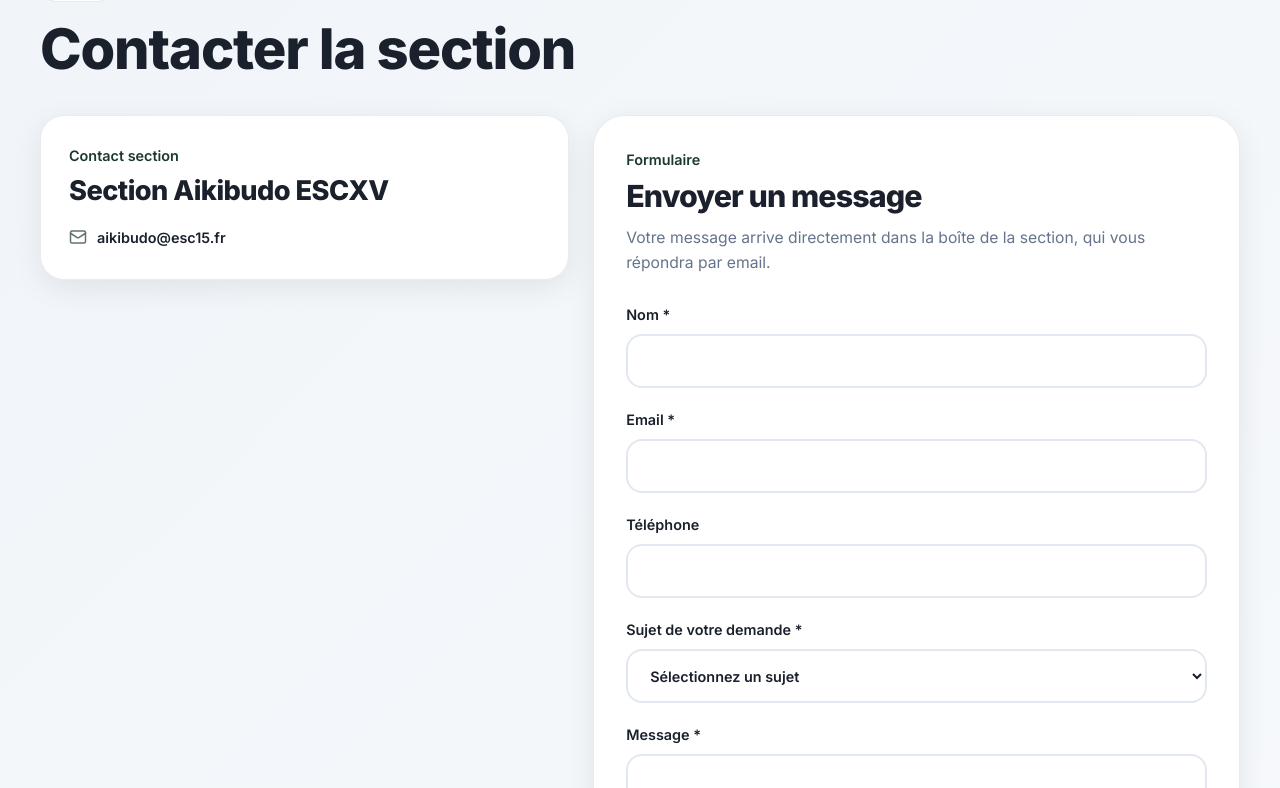
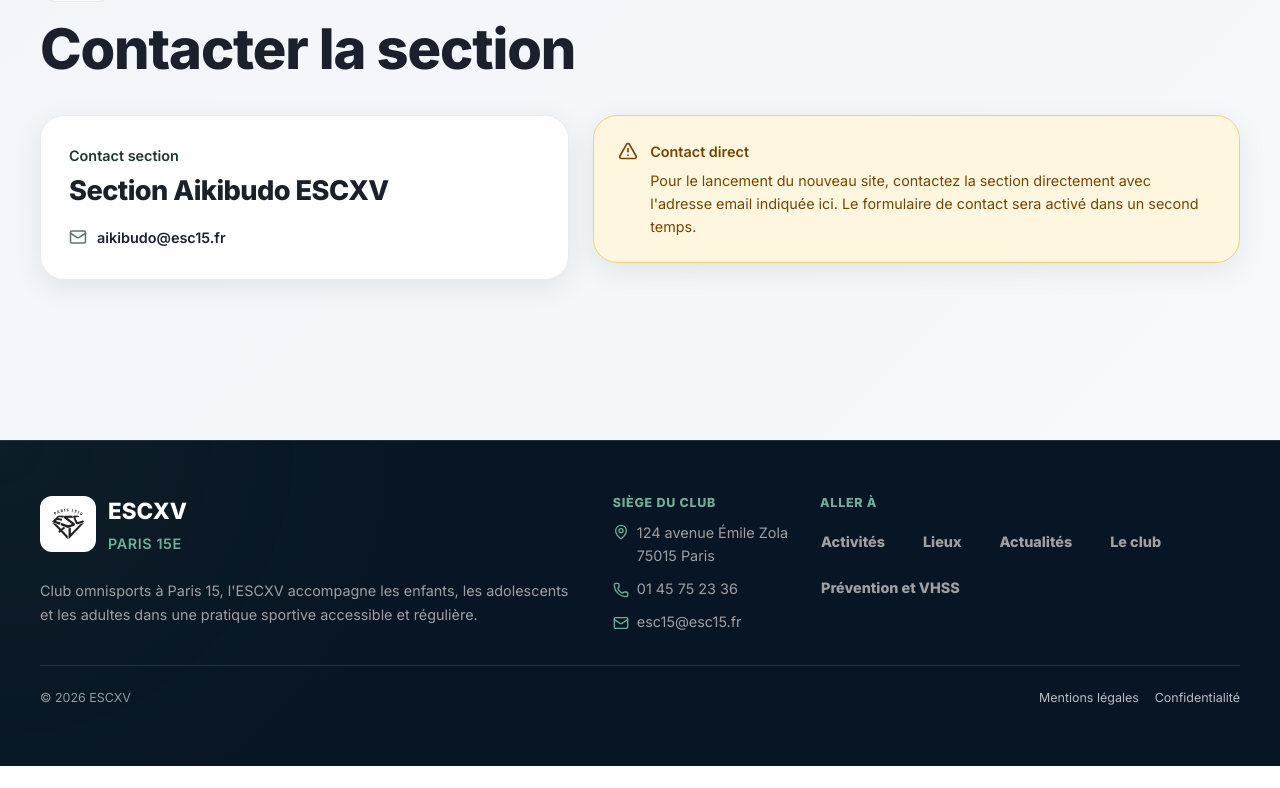
Before and after one commit to jeremiekunkela/escxv-site, a Next.js app: page /sections/aikibudo in a window 1280 px wide. Shown: the part 3252-4040 px from the top of the page. After the commit the page ends 4018 px from the top, so only its background shows below. Built offline with nearby package versions, Linux system fonts and the light colour scheme.

Commit message:
chore: désactive temporairement le formulaire de contact

```diff
--- a/src/app/api/contact/route.ts
+++ b/src/app/api/contact/route.ts
@@ -98,12 +98,12 @@
   }
 
   try {
-    await send(buildContactMessage(parsed.value, recipient));
+    const delivery = await send(buildContactMessage(parsed.value, recipient));
+
+    return NextResponse.json({ ok: true, deliveryMode: delivery.mode });
   } catch (error) {
     console.error("[contact] envoi impossible", error);
 
     return NextResponse.json({ error: GENERIC_ERROR_MESSAGE }, { status: 502 });
   }
-
-  return NextResponse.json({ ok: true });
 };
--- a/src/features/activities/components/ActivityContactForm/ActivityContactForm.tsx
+++ b/src/features/activities/components/ActivityContactForm/ActivityContactForm.tsx
@@ -18,6 +18,9 @@
 
 const SUCCESS_MESSAGE =
   "Message envoyé. La section vous répondra à l'adresse indiquée.";
+
+const DEVELOPMENT_SUCCESS_MESSAGE =
+  "Message simulé en développement : aucun email réel n'a été envoyé.";
 
 const NETWORK_ERROR_MESSAGE =
   "L'envoi a échoué. Vérifiez votre connexion ou écrivez directement à la section.";
@@ -80,7 +83,7 @@
       }),
     }).catch(() => null);
 
-    const payload: { error?: string } | null =
+    const payload: { deliveryMode?: "console" | "email"; error?: string } | null =
       (await response?.json().catch(() => null)) ?? null;
 
     if (!response?.ok) {
@@ -93,7 +96,11 @@
     tokenRequest.current = null;
     form.reset();
     setStatus("sent");
-    setFeedback(SUCCESS_MESSAGE);
+    setFeedback(
+      payload?.deliveryMode === "console"
+        ? DEVELOPMENT_SUCCESS_MESSAGE
+        : SUCCESS_MESSAGE,
+    );
   };
 
   return (
--- a/src/features/activities/components/ActivityDetailPage/ActivityDetailPage.tsx
+++ b/src/features/activities/components/ActivityDetailPage/ActivityDetailPage.tsx
@@ -4,7 +4,6 @@
 import { FloatingRegistrationButton } from "@/components/shared/FloatingRegistrationButton/FloatingRegistrationButton";
 import { SectionTitle } from "@/components/ui/SectionTitle/SectionTitle";
 import { ActivityContactBlocks } from "@/features/activities/components/ActivityContactBlocks/ActivityContactBlocks";
-import { ActivityContactForm } from "@/features/activities/components/ActivityContactForm/ActivityContactForm";
 import { ActivityLocationCards } from "@/features/activities/components/ActivityLocationCards/ActivityLocationCards";
 import { PageNav } from "@/components/shared/PageNav/PageNav";
 import type { PageNavLink } from "@/components/shared/PageNav/PageNav";
@@ -258,10 +257,11 @@
                   <ActivitySocialLinks socialLinks={socialLinks} />
                 ) : null}
               </div>
-              <ActivityContactForm
-                activitySlug={activity.slug}
-                content={content}
-              />
+              <InfoBlock title="Contact direct">
+                Pour le lancement du nouveau site, contactez la section
+                directement avec l&apos;adresse email indiquée ici. Le formulaire
+                de contact sera activé dans un second temps.
+              </InfoBlock>
             </div>
           ) : (
             <InfoBlock title="Contact en attente">{emptyContactText}</InfoBlock>
--- a/src/features/contact/data-access/contactSenders.ts
+++ b/src/features/contact/data-access/contactSenders.ts
@@ -21,6 +21,8 @@
     "[contact] message non envoyé (émetteur de développement)\n",
     message,
   );
+
+  return { mode: "console" };
 };
 
 /**
@@ -51,4 +53,6 @@
         `Scaleway Transactional Email a répondu ${response.status}.`,
       );
     }
+
+    return { mode: "email" };
   };
--- a/src/features/contact/lib/contactEnvironment.ts
+++ b/src/features/contact/lib/contactEnvironment.ts
@@ -15,6 +15,12 @@
 const DEFAULT_FROM_NAME = "Site ESC XV";
 
 const isProduction = () => process.env.NODE_ENV === "production";
+
+export const resolveDevelopmentRecipientEmail = () => {
+  const email = process.env.CONTACT_DEVELOPMENT_RECIPIENT_EMAIL;
+
+  return !isProduction() && email && email.length > 0 ? email : null;
+};
 
 export const resolveTokenSecret = () => {
   const secret = process.env.CONTACT_TOKEN_SECRET;
--- a/src/features/contact/lib/resolveContactRecipient.ts
+++ b/src/features/contact/lib/resolveContactRecipient.ts
@@ -1,4 +1,5 @@
 import { getActivityBySlug } from "@/features/activities/data-access/activities";
+import { resolveDevelopmentRecipientEmail } from "@/features/contact/lib/contactEnvironment";
 import type { ContactRecipient } from "@/features/contact/types/contact";
 
 /**
@@ -14,8 +15,12 @@
 ): ContactRecipient | null => {
   const activity = getActivityBySlug(slug);
   const contact = activity?.contacts[0];
+  const developmentRecipientEmail = resolveDevelopmentRecipientEmail();
 
   return activity && contact
-    ? { email: contact.email, activityTitle: activity.title }
+    ? {
+        email: developmentRecipientEmail ?? contact.email,
+        activityTitle: activity.title,
+      }
     : null;
 };
```
Also changed, not shown: src/features/contact/types/contact.ts (+9 -1 lines), 1 other file (tests, documents, lock files or other folders).
